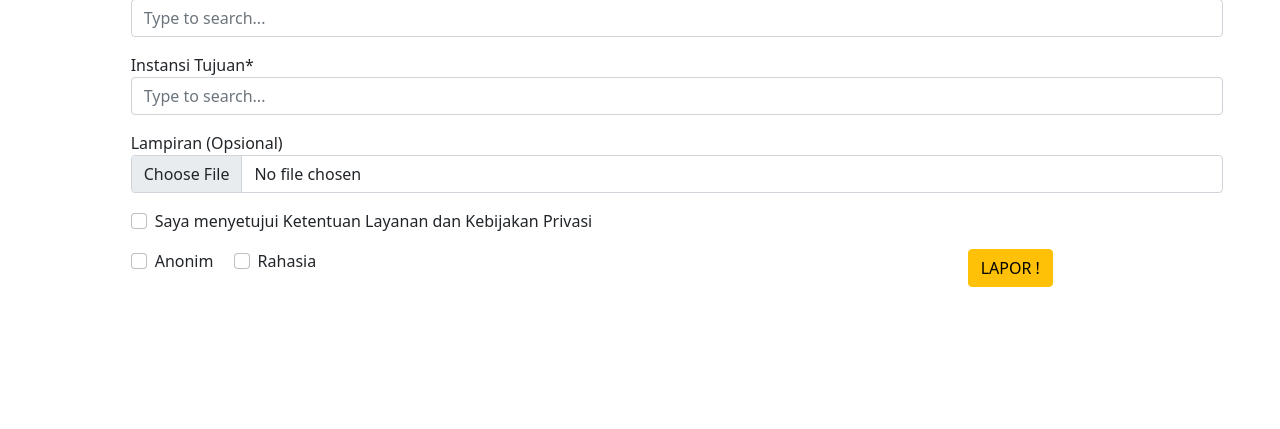
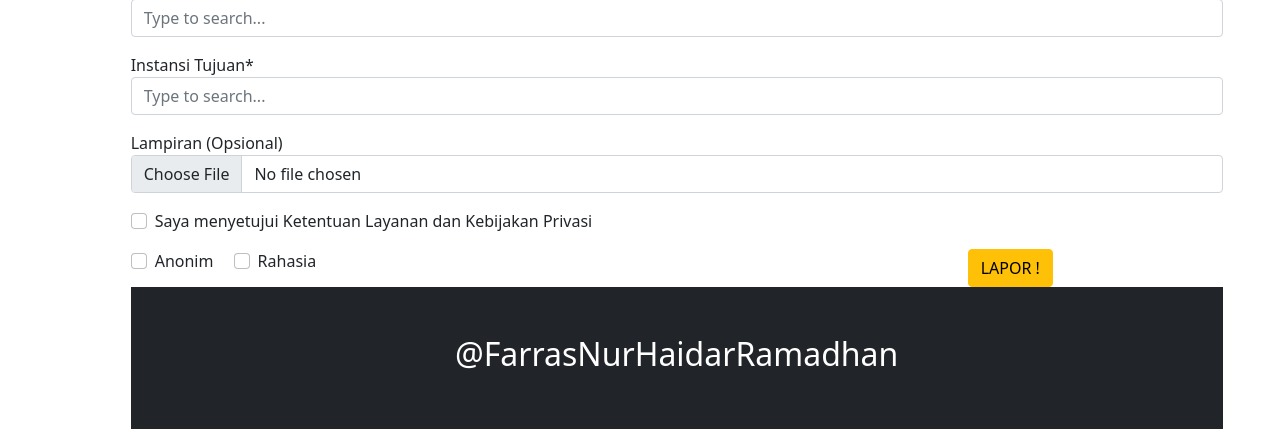
Before and after one commit to farrasnhr/Aduan_Publik, a PHP site: page / in a window 1280 px wide. Shown: the part 789-1218 px from the top of the page. Before the commit the page ends 1076 px from the top, so only its background shows below. Run offline with PHP 8.4, Linux system fonts and the light colour scheme; some libraries are stand-ins or nearby versions.

Commit message:
edit index.html

```diff
--- a/abc.css
+++ b/abc.css
@@ -194,3 +194,7 @@ body{
     border-radius: 6px;
     /* margin-right: 95px; */
   }
+
+  footer {
+    margin-top: 50px;
+}
--- a/index.html
+++ b/index.html
@@ -141,7 +141,11 @@
               <button type="button" class="btn btn-warning">LAPOR !</button>
             </div>
           </div>
+          <div class="container-fluid bg-dark py-5 text-center text-white">
 
+            <h2>@FarrasNurHaidarRamadhan </h2>
+        </div>
+    </footer>
 
         </div>
 
```
